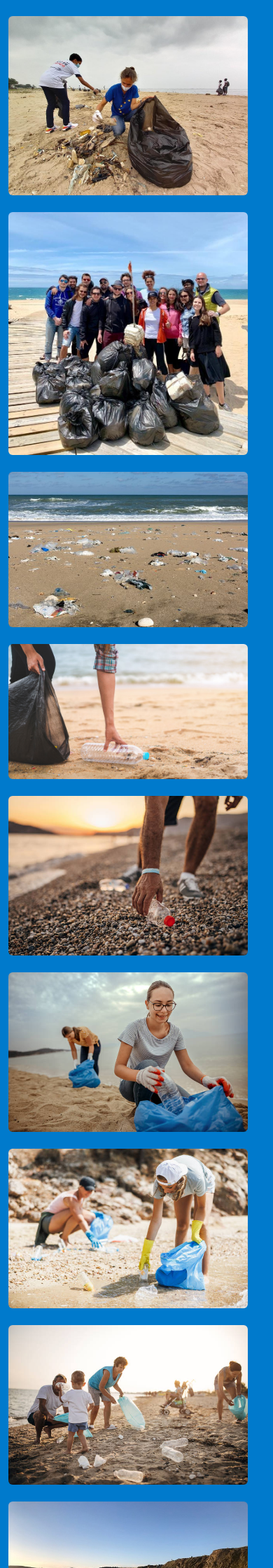
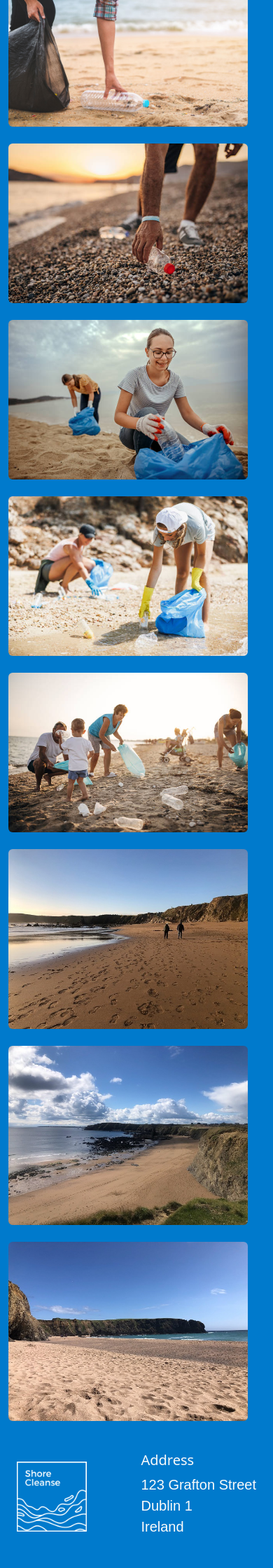
Before and after one commit to KTC96/ShoreCleanse, a Django app: page /gallery/ in a window 390 px wide. Shown: the part 539-2779 px from the top of the page at 70% size. After the commit the page ends 2727 px from the top, so only its background shows below. Run offline with Django 4.2, Linux system fonts and the light colour scheme; some libraries are stand-ins or nearby versions.

Commit message:
Restyle gallery page

```diff
--- a/static/css/style.css
+++ b/static/css/style.css
@@ -507,16 +507,6 @@ footer {
     width: 100%;
 }
 
-.blog-heading-container {
-    height: 100vh;
-    background-image: url('../uploads/beach_cleanup.jpg');
-    background-attachment: fixed;
-    background-size: cover;
-    display: flex;
-    align-items: center;
-    justify-content: center;
-    position: relative;
-}
 
 .btn-join {
     background-color: white;
@@ -684,3 +674,8 @@ footer {
         display: contents;
     }
 }
+
+.img-gallery{
+    max-width:100%;
+    height:100%;
+}
--- a/templates/gallery.html
+++ b/templates/gallery.html
@@ -12,47 +12,7 @@
         </div>
         <!--Grid column--><!-- Testing for gallery page -->
 <!--Grid row-->
-<div class="row">
-    <!--Grid column-->
-    <div class="col-lg-4 col-md-12 mb-4">
-      <img
-        data-mdb-toggle="animation"
-        data-mdb-animation-start="onScroll"
-        data-mdb-animation="fade-in"
-        src="{% static 'uploads/beach_cleanup.jpg'%}"
-        class="img-fluid shadow-1-strong rounded"
-      />
-    </div>
-    <!--Grid column-->
 
-    <!--Grid column-->
-    <div class="col-lg-4 col-md-6 mb-4">
-      <img
-        data-mdb-toggle="animation"
-        data-mdb-animation-start="onScroll"
-        data-mdb-animation="fade-in"
-        data-mdb-animation-delay="300"
-        src="{% static 'uploads/beachclean1.jpg'%}"
-        class="img-fluid shadow-1-strong rounded"
-      />
-    </div>
-    <!--Grid column-->
-
-    <!--Grid column-->
-    <div class="col-lg-4 col-md-6 mb-4">
-      <img
-        data-mdb-toggle="animation"
-        data-mdb-animation-start="onScroll"
-        data-mdb-animation="fade-in"
-        data-mdb-animation-delay="500"
-        src="{% static 'uploads/beachclean2.jpg'%}"
-        class="img-fluid shadow-1-strong rounded"
-      />
-    </div>
-    <!--Grid column-->
-  </div>
-  <!--Grid row-->
-  <!--Grid row-->
 <div class="row">
     <!--Grid column-->
     <div class="col-lg-4 col-md-12 mb-4">
@@ -61,7 +21,7 @@
         data-mdb-animation-start="onScroll"
         data-mdb-animation="fade-in"
         src="{% static 'uploads/beachclean3.jpg'%}"
-        class="img-fluid shadow-1-strong rounded"
+        class="img-fluid img-gallery shadow-1-strong rounded"
       />
     </div>
     <!--Grid column-->
@@ -74,7 +34,7 @@
         data-mdb-animation="fade-in"
         data-mdb-animation-delay="300"
         src="{% static 'uploads/beachclean4.jpg'%}"
-        class="img-fluid shadow-1-strong rounded"
+        class="img-fluid img-gallery shadow-1-strong rounded"
       />
     </div>
     <!--Grid column-->
@@ -87,7 +47,7 @@
         data-mdb-animation="fade-in"
         data-mdb-animation-delay="500"
         src="{% static 'uploads/beachclean5.jpg'%}"
-        class="img-fluid shadow-1-strong rounded"
+        class="img-fluid img-gallery  shadow-1-strong rounded"
       />
     </div>
     <!--Grid column-->
@@ -102,7 +62,7 @@
         data-mdb-animation-start="onScroll"
         data-mdb-animation="fade-in"
         src="{% static 'uploads/beachclean6.jpg'%}"
-        class="img-fluid shadow-1-strong rounded"
+        class="img-fluid img-gallery  shadow-1-strong rounded"
       />
     </div>
     <!--Grid column-->
@@ -115,7 +75,7 @@
         data-mdb-animation="fade-in"
         data-mdb-animation-delay="300"
         src="{% static 'uploads/beachclean7.jpg'%}"
-        class="img-fluid shadow-1-strong rounded"
+        class="img-fluid img-gallery shadow-1-strong rounded"
       />
     </div>
     <!--Grid column-->
@@ -128,7 +88,7 @@
         data-mdb-animation="fade-in"
         data-mdb-animation-delay="500"
         src="{% static 'uploads/beachclean8.jpg'%}"
-        class="img-fluid shadow-1-strong rounded"
+        class="img-fluid img-gallery shadow-1-strong rounded"
       />
     </div>
     <!--Grid column-->
@@ -138,13 +98,13 @@
   <!--Grid row-->
   <div class="row">
     <!--Grid column-->
-    <div class="col-lg-4 col-md-12 mb-4">
+    <div class="col-lg-4 col-md-6 mb-4">
       <img
         data-mdb-toggle="animation"
         data-mdb-animation-start="onScroll"
         data-mdb-animation="fade-in"
         src="{% static 'uploads/carnivan2.jpg'%}"
-        class="img-fluid shadow-1-strong rounded"
+        class="img-fluid img-gallery shadow-1-strong rounded"
       />
     </div>
     <!--Grid column-->
@@ -157,7 +117,7 @@
         data-mdb-animation="fade-in"
         data-mdb-animation-delay="300"
         src="{% static 'uploads/carnivan1.jpg'%}"
-        class="img-fluid shadow-1-strong rounded"
+        class="img-fluid img-gallery  shadow-1-strong rounded"
       />
     </div>
     <!--Grid column-->
@@ -170,11 +130,12 @@
         data-mdb-animation="fade-in"
         data-mdb-animation-delay="500"
         src="{% static 'uploads/duncannon2.jpg'%}"
-        class="img-fluid shadow-1-strong rounded"
+        class=" img-gallery shadow-1-strong rounded"
       />
     </div>
     <!--Grid column-->
 
 </div>
+</div>
 
 {% endblock %}
```
